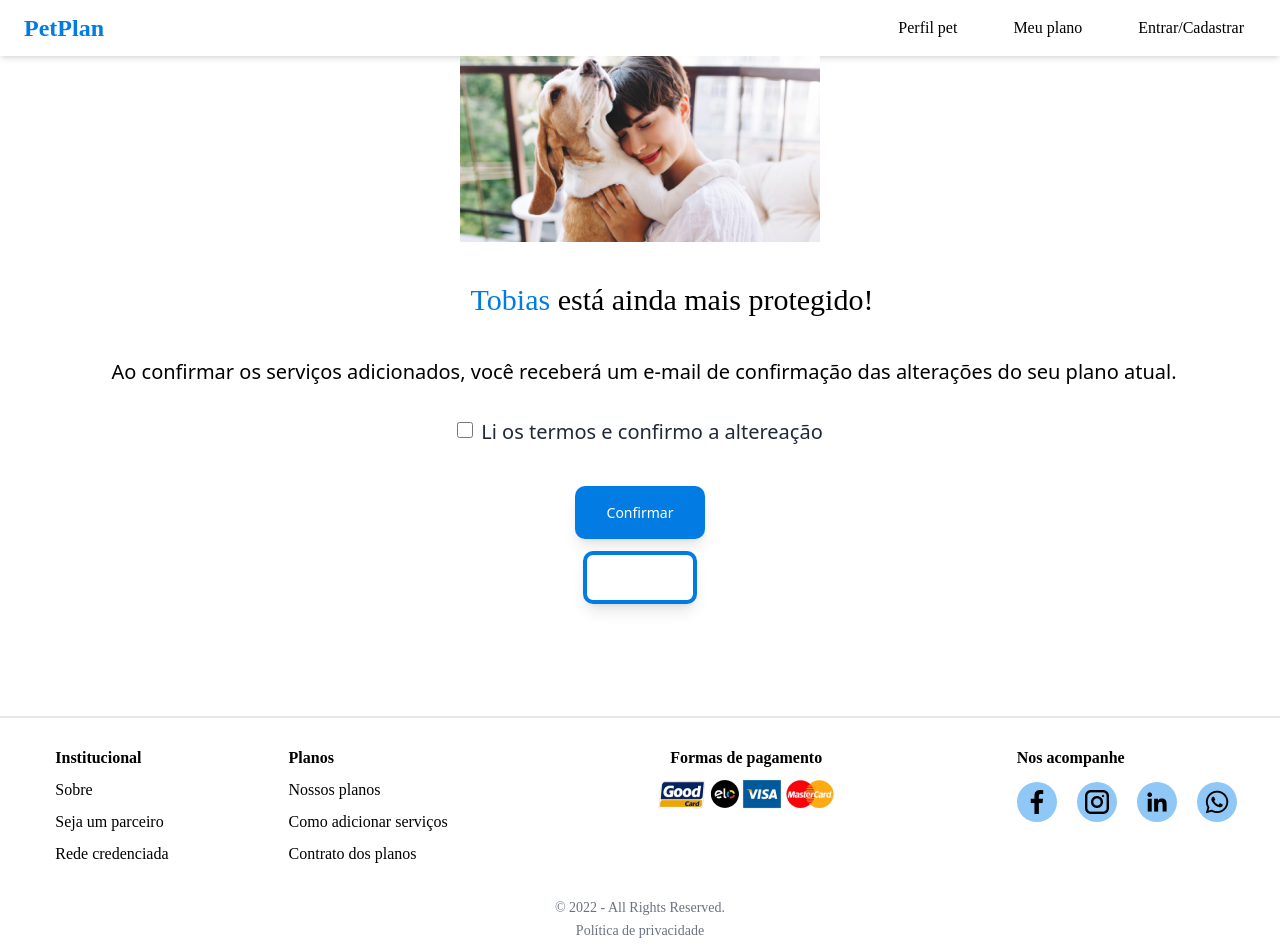
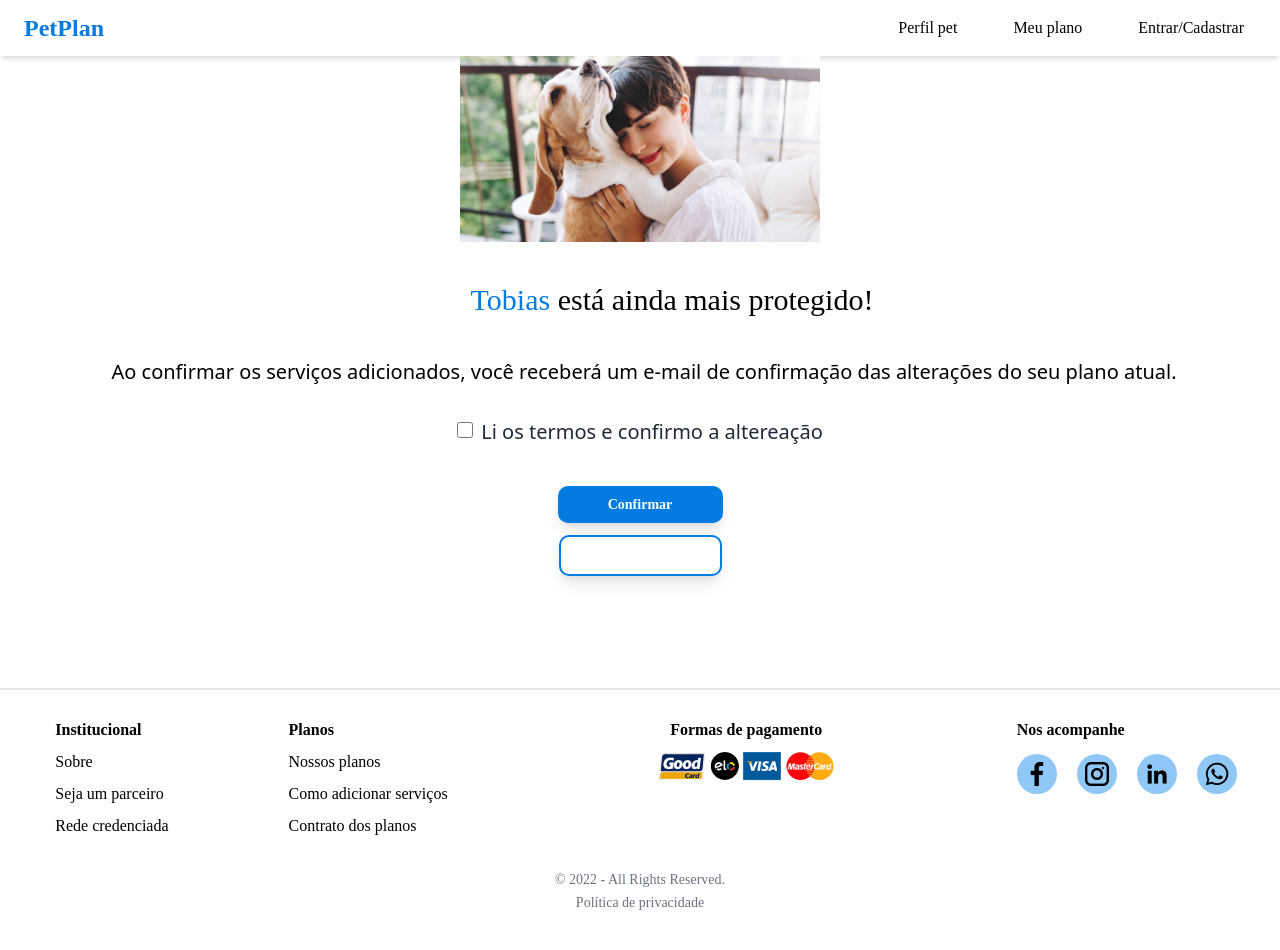
Before and after one commit to StaticDreamstate/GamaBoss, a React (Vite) app in the folder frontend/: page /confirmacao in a window 1280 px wide. After the commit the page ends 922 px from the top, so only its background shows below. Built offline with nearby package versions, Linux system fonts and the light colour scheme; sample sign-in values are in the browser's storage.

Commit message:
alterando botoes confirmação

```diff
--- a/frontend/src/pages/Verification/index.tsx
+++ b/frontend/src/pages/Verification/index.tsx
@@ -1,4 +1,3 @@
-import Header from "../../components/Header";
 import Button from "../../components/Button";
 import CheckBox from "../../components/CheckBox";
 import { images } from "../../assets";
@@ -16,7 +15,7 @@ export default function Verification(){
         <p className="pl-16 font-sans text-xl">Ao confirmar os serviços adicionados, você receberá um e-mail de confirmação das alterações do seu plano atual.</p>
       </div>
       <div className="flex justify-center mt-5 font-sans text-xl">
-        <CheckBox labelContent={"Li os termos e confirmo a altereação"}> </CheckBox>
+        <CheckBox labelContent={"Li os termos e confirmo a altereação"} />
       </div>
 
 
@@ -35,10 +34,10 @@ export default function Verification(){
       </div> */}
 
       <div className="flex items-center justify-center mt-10">
-        <Button className="font-sans font-normal pt-4 pb-4 pr-8 pl-8 shadow-lg" buttonLabel={"Confirmar"}> </Button>
+        <Button className="font-600 w-[120px] sm:w-[165px] shadow-lg" buttonLabel={"Confirmar"} />
       </div>
       <div className="flex items-center justify-center mt-3 mb-28">
-        <Button className="font-normal text-black pt-3 pb-3 pr-7 pl-7 border-solid border-4 border-primary-blue-1 bg-white shadow-lg" buttonLabel={"Cancelar"}> </Button>
+        <Button className="font-600 text-black w-[118px] sm:w-[163px] border-solid border-2 border-primary-blue-1 bg-white shadow-lg hover:bg-gray-6" buttonLabel={"Cancelar"} />
       </div>
 
     </main>
```
